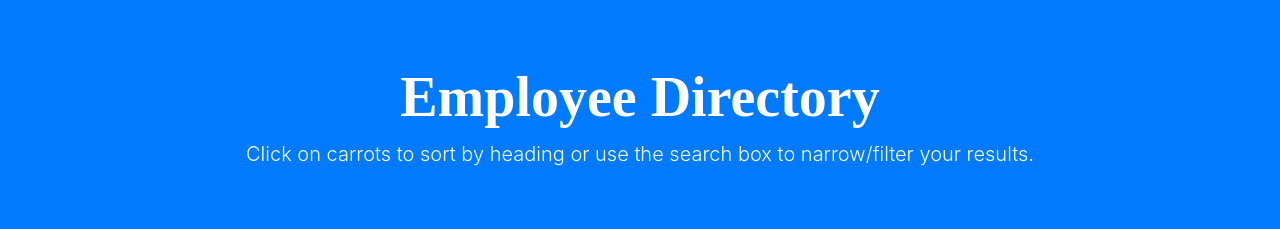
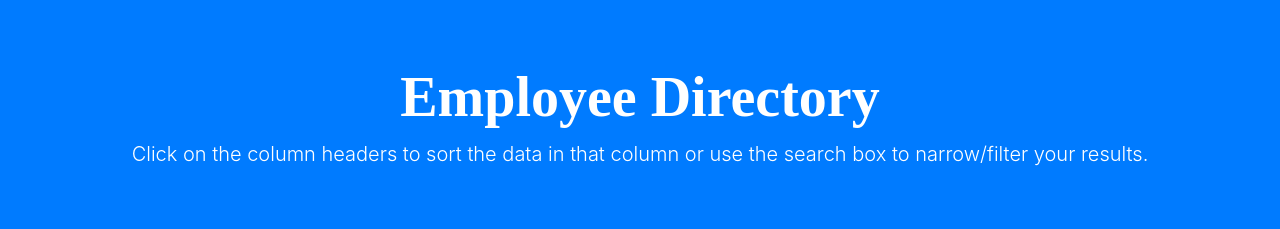
Before and after one commit to jdbell123/employee-directory, a React (Create React App) app: page / in a window 1280 px wide. Shown: the top 229 px of the page. Built offline with nearby package versions, Linux system fonts and the light colour scheme; no server answers.

Commit message:
Changed wording about sorting

```diff
--- a/src/compenents/NavBar/index.js
+++ b/src/compenents/NavBar/index.js
@@ -19,7 +19,7 @@ function Navbar() {
       <div className="jumbotron jumbotron-fluid text-center bg-primary mb-0">
         <div className="header container">
           <h1 className="display-4 font-weight-bold text-white">Employee Directory</h1>
-          <p className="lead text-white">Click on carrots to sort by heading or use the search box to narrow/filter your results.</p>
+          <p className="lead text-white">Click on the column headers to sort the data in that column or use the search box to narrow/filter your results.</p>
         </div>
       </div>
       <ColoredLine color="red" />
```
